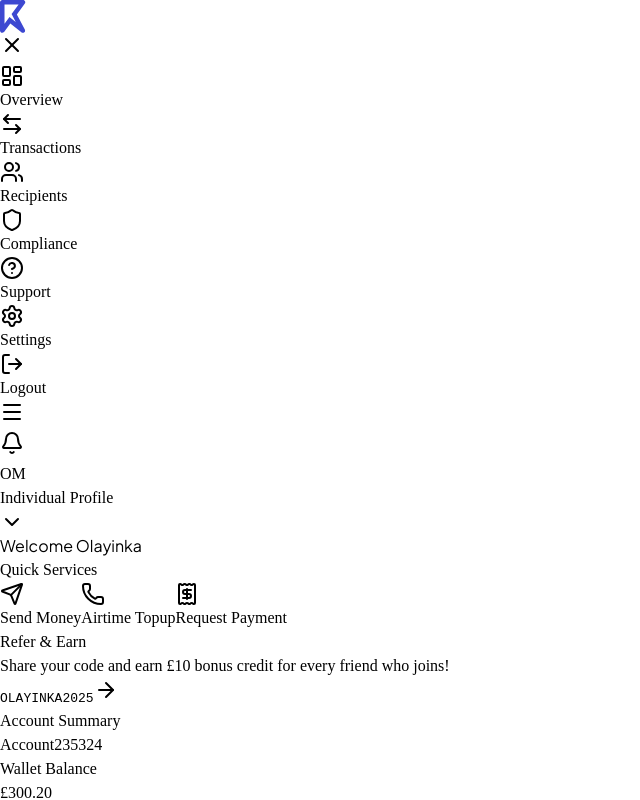
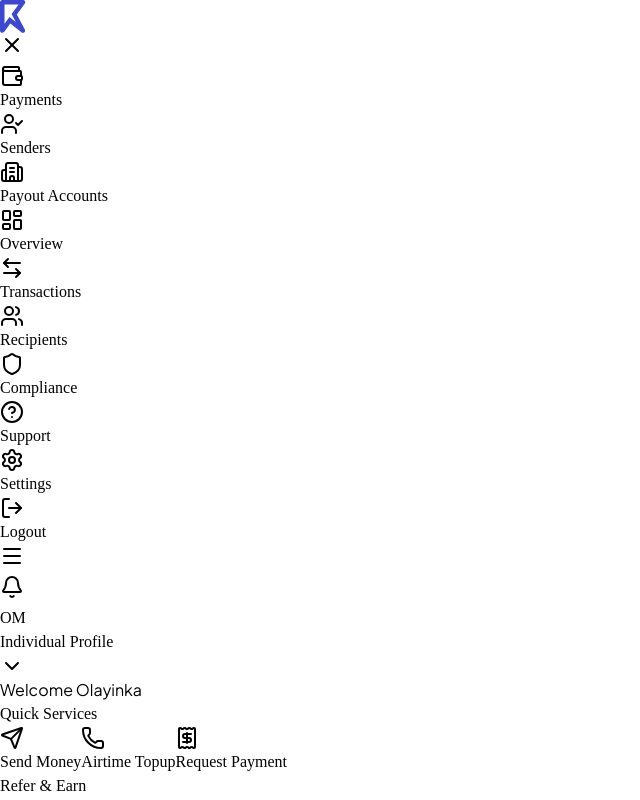
Before and after one commit to mohammadmumtazkhan-a11y/Rhemito-UI, a React (Vite) app in the folder client/: page / in a window 1280 px wide. Shown: the top 800 px of the page, without its empty margins (0-640 px from the left). Built offline with nearby package versions, Linux system fonts and the light colour scheme.

Commit message:
Restore missing Sidebar items

```diff
--- a/client/src/components/layout/Sidebar.tsx
+++ b/client/src/components/layout/Sidebar.tsx
@@ -19,6 +19,9 @@ import { motion, AnimatePresence } from "framer-motion";
 import { Tooltip, TooltipContent, TooltipTrigger } from "@/components/ui/tooltip";
 
 const navItems = [
+  { icon: Wallet, label: "Payments", href: "/payments", enabled: true },
+  { icon: UserCheck, label: "Senders", href: "/senders", enabled: true },
+  { icon: Building2, label: "Payout Accounts", href: "/payout-accounts", enabled: true },
   { icon: LayoutDashboard, label: "Overview", href: "/", enabled: true },
   { icon: ArrowLeftRight, label: "Transactions", href: "/test-checkout", enabled: true },
   { icon: Users, label: "Recipients", href: "/recipients", enabled: true },
```
